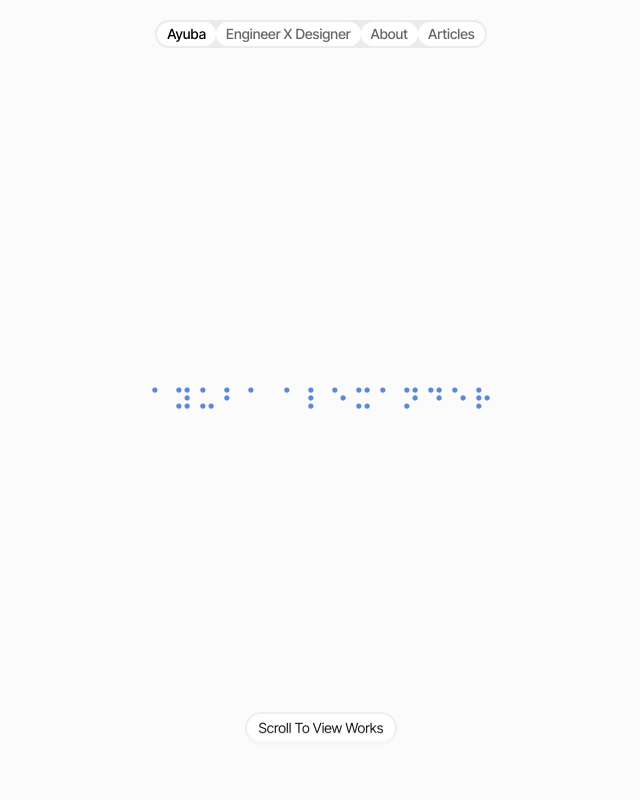
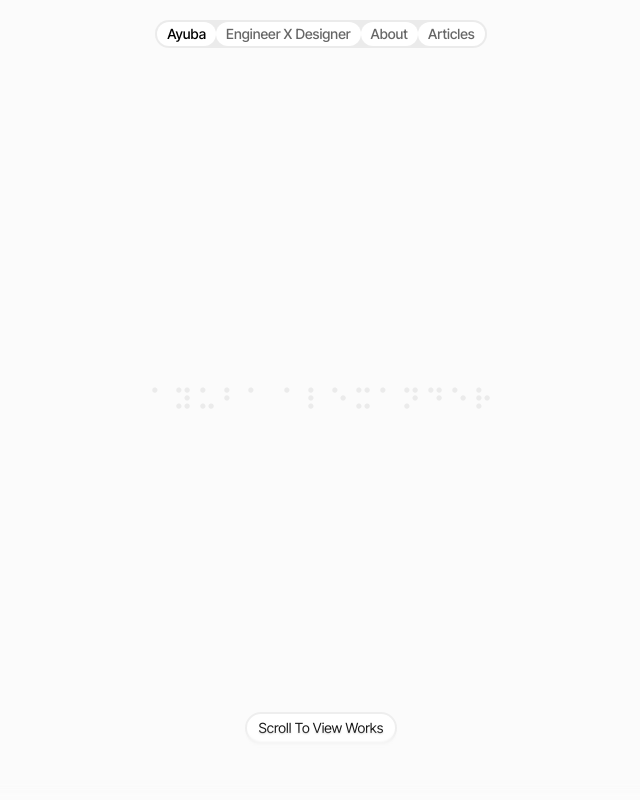
Before and after one commit to vyuba/ayuba.vyuba.studio, a Next.js app: page / in a window 1280 px wide. Shown: the top 800 px of the page, without its empty margins (319-959 px from the left). Built offline with nearby package versions, Linux system fonts and the light colour scheme; grey boxes are pictures that could not be loaded.

Commit message:
Refactor WorkPage and WorkContent: implement grids and map dynamic   details

```diff
--- a/app/components/LoaderOverlay.tsx
+++ b/app/components/LoaderOverlay.tsx
@@ -20,10 +20,10 @@ export default function LoaderOverlay() {
         initial={{ opacity: 1 }}
         exit={{ opacity: 0 }}
         transition={{ duration: 0.8, ease: "easeInOut" }}
-        className="fixed inset-0 -z-0 flex items-center justify-center bg-transparent"
+        className="fixed inset-0 z-0 flex items-center justify-center bg-transparent"
       >
         <h2
-          className={`text-3xl font-braille self-center text-[#5C88DA] justify-self-end ${isVisible ? "animate-pulse" : ""}`}
+          className={`text-3xl pointer-events-none [user-select:none] font-braille self-center  justify-self-end ${isVisible ? "animate-pulse text-[#5C88DA]" : "text-[#c6c6c6]/30"}`}
         >
           Ayuba Alexander
         </h2>
--- a/app/components/WorkMediaCard.tsx
+++ b/app/components/MediaCard.tsx
@@ -174,5 +174,5 @@ function WorkMediaCardComponent({
   );
 }
 
-const WorkMediaCard = memo(WorkMediaCardComponent);
-export default WorkMediaCard;
+const MediaCard = memo(WorkMediaCardComponent);
+export default MediaCard;
--- a/app/data/work.ts
+++ b/app/data/work.ts
@@ -42,7 +42,7 @@ const works: Work[] = [
     hasCaseStudy: true,
     caseStudyUrl: "https://example.com/project1",
     description:
-      "A premier creative agency and digital brand platform built with Next.js, Shopify, and bespoke motion design.",
+      "I was brought in by Amzora Automation to help make their operational scale visible and legible. The initial focus was on warehouse and operations design, shaping how the physical infrastructure, workflows, and systems were presented to reflect efficiency, credibility, and readiness to scale.As the work progressed, my involvement naturally expanded beyond spatial and visual execution into brand and growth leadership.",
     backgroundImage: "/works/mejimeji.co/mejimeji-background.jpg",
     centerMedia: {
       type: "image",
--- a/app/globals.css
+++ b/app/globals.css
@@ -9,6 +9,7 @@
   --background: #fbfbfb;
   --foreground: #171717;
   --font-braille: "Braille", sans-serif;
+  --primary: #5c88da;
 }
 
 @theme inline {
@@ -33,6 +34,11 @@ body {
   font-family: Arial, Helvetica, sans-serif;
 }
 
+::selection {
+  background: var(--primary);
+  color: var(--foreground);
+}
+
 ::-webkit-scrollbar {
   width: 6px;
 }
```
Also changed, not shown: app/page.tsx (+1 -7 lines).
